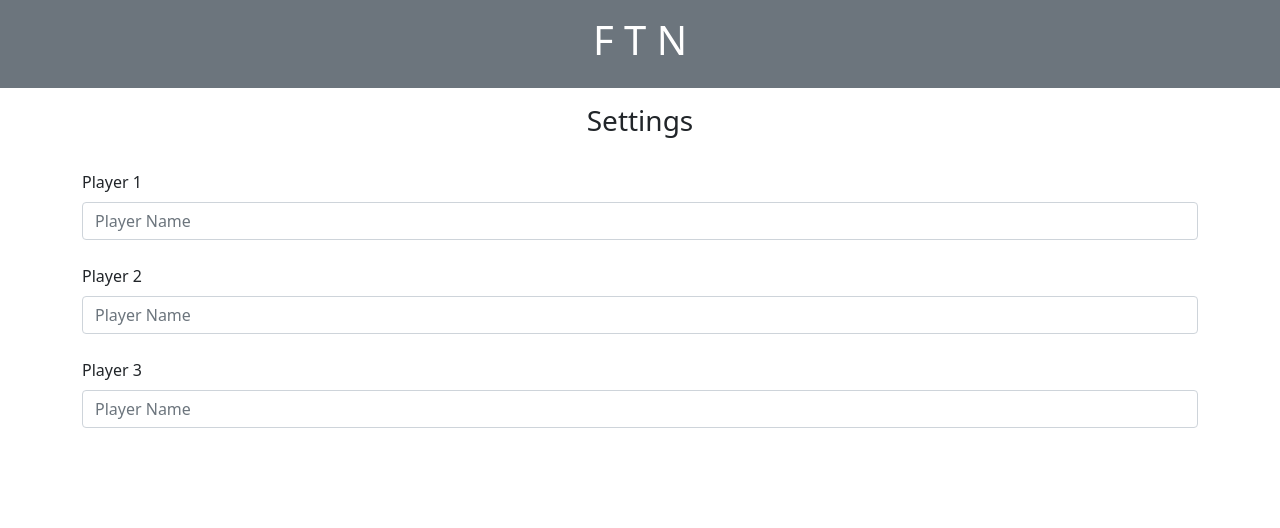
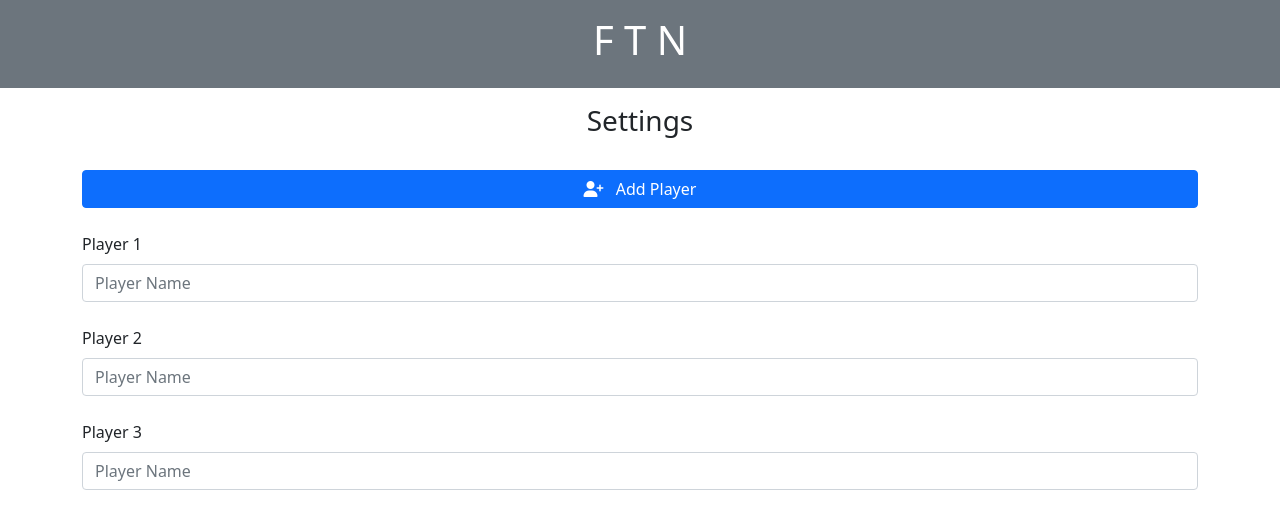
Before and after one commit to sivakumm/FTN, an Angular app: page / in a window 1280 px wide. Shown: the top 528 px of the page. Built offline with nearby package versions, Linux system fonts and the light colour scheme.

Commit message:
adds player add button

```diff
--- a/src/app/settings/settings.component.html
+++ b/src/app/settings/settings.component.html
@@ -5,6 +5,10 @@
     </div>
   </div>
   <form>
+    <button class="btn btn-primary mt-4 w-100" type="button">
+      <i class="fas fa-user-plus me-2"></i>
+      Add Player
+    </button>
     <div *ngFor="let player of players; let idx = index;" class="row my-4">
       <div class="col">
         <label [for]="'player-name-' + idx" class="form-label">Player {{ idx + 1 }}</label>
```
